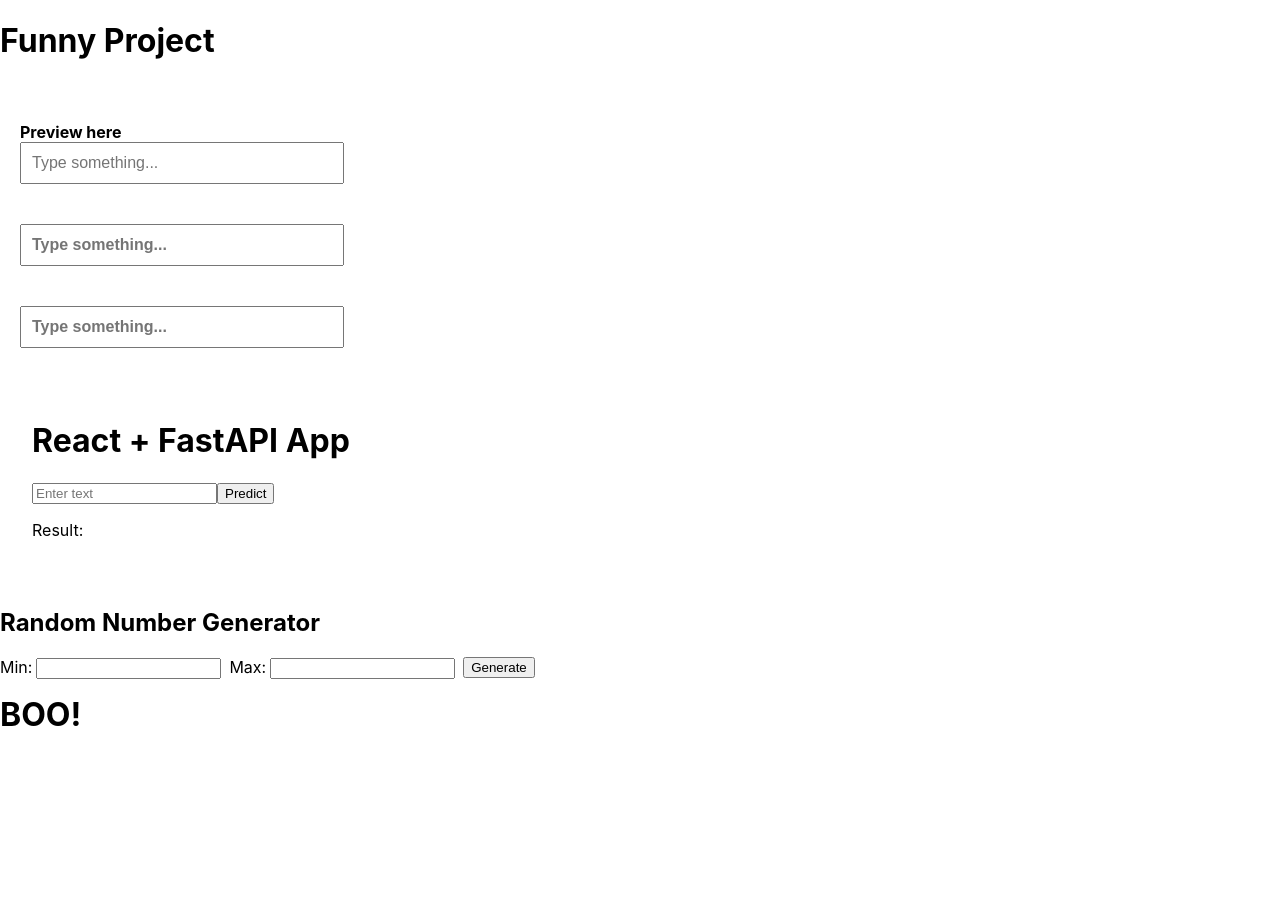
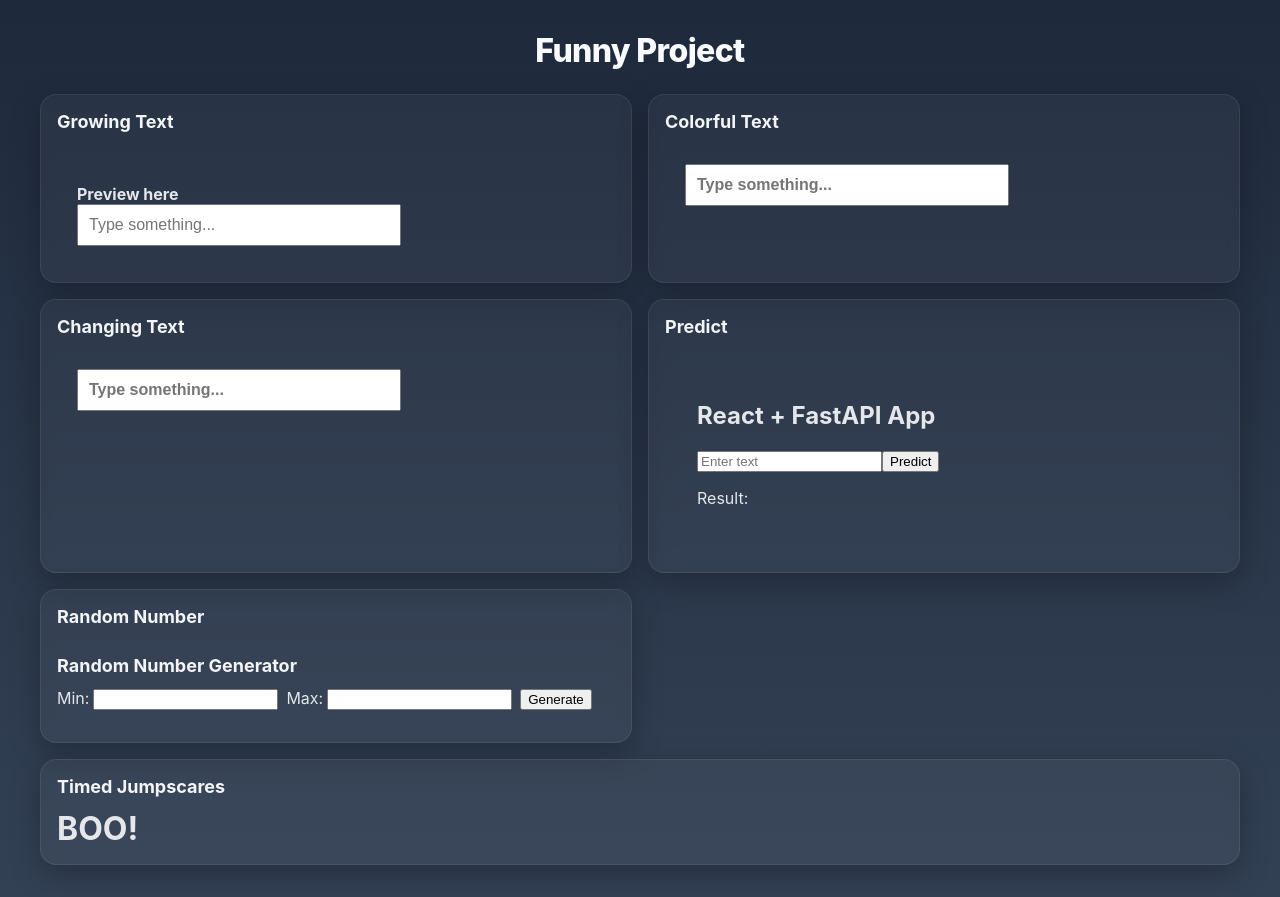
Before and after one commit to DKW2/react_js, a React (Create React App) app in the folder client/: page / in a window 1280 px wide. Before the commit the page ends 800 px from the top, so only its background shows below. Built offline with nearby package versions, Linux system fonts and the light colour scheme.

Commit message:
Utilized cursor to generate pretty decent CSS/HTML structure for the components

```diff
--- a/client/src/App.css
+++ b/client/src/App.css
@@ -1,5 +1,76 @@
 .App {
   text-align: center;
+}
+
+.page {
+  min-height: 100vh;
+  background: linear-gradient(180deg, #1e293b 0%, #334155 100%);
+  padding: 32px 16px;
+  color: #e5e7eb;
+}
+
+.container {
+  max-width: 1200px;
+  margin: 0 auto;
+}
+
+.title {
+  font-size: 32px;
+  line-height: 1.2;
+  font-weight: 800;
+  letter-spacing: -0.02em;
+  margin: 0 0 24px 0;
+  color: #f9fafb;
+  text-align: center;
+}
+
+.grid {
+  display: grid;
+  grid-template-columns: repeat(12, 1fr);
+  gap: 16px;
+}
+
+@media (max-width: 1024px) {
+  .grid { grid-template-columns: repeat(8, 1fr); }
+}
+
+@media (max-width: 640px) {
+  .grid { grid-template-columns: repeat(4, 1fr); }
+}
+
+.card {
+  grid-column: span 6;
+  background: rgba(255, 255, 255, 0.04);
+  border: 1px solid rgba(255, 255, 255, 0.08);
+  border-radius: 16px;
+  padding: 16px;
+  box-shadow: 0 10px 30px rgba(0, 0, 0, 0.25);
+  backdrop-filter: blur(6px);
+}
+
+.card h2 {
+  font-size: 18px;
+  margin: 0 0 12px 0;
+  color: #f3f4f6;
+}
+
+.card-content {
+  display: flex;
+  flex-direction: column;
+  gap: 12px;
+}
+
+.full { grid-column: span 12; }
+.half { grid-column: span 6; }
+.third { grid-column: span 4; }
+
+@media (max-width: 1024px) {
+  .half { grid-column: span 8; }
+  .third { grid-column: span 8; }
+}
+
+@media (max-width: 640px) {
+  .full, .half, .third { grid-column: span 4; }
 }
 
 .Boo, .BooText {
--- a/client/src/App.js
+++ b/client/src/App.js
@@ -14,20 +14,56 @@ function App() {
   }
 
   return (
-    <div>
-      <h1>Funny Project</h1>
+    <div className="page">
+      <div className="container">
+        <h1 className="title">Funny Project</h1>
+        <div className="grid">
+          <section className="card half">
+            <h2>Growing Text</h2>
+            <div className="card-content">
               <GrowingText />
+            </div>
+          </section>
+
+          <section className="card half">
+            <h2>Colorful Text</h2>
+            <div className="card-content">
               <ColorfulText />
+            </div>
+          </section>
+
+          <section className="card half">
+            <h2>Changing Text</h2>
+            <div className="card-content">
               <ChangingText textProperty='fontSize' textChange={textChange} />
+            </div>
+          </section>
+
+          <section className="card half">
+            <h2>Predict</h2>
+            <div className="card-content">
               <Predict/>
+            </div>
+          </section>
+
+          <section className="card half">
+            <h2>Random Number</h2>
+            <div className="card-content">
               <RandomNumber />
-      <div classname='Boo'>
+            </div>
+          </section>
+
+          <section className="card full">
+            <h2>Timed Jumpscares</h2>
+            <div className="card-content">
+              <div className='Boo'>
                 {Array.from( {length: 3}, (_, i) => (
                   <TimedJumpscare key={i} waitTime={(i + 1) * 1000} scareTime={(i + 1) * 1000} />
                 )) }
-        {/* <TimedJumpscare waitTime={1000} scareTime={1000}/>
-        <TimedJumpscare waitTime={1000} scareTime={1000}/>
-        <TimedJumpscare waitTime={1500} scareTime={1000}/> */}
+              </div>
+            </div>
+          </section>
+        </div>
       </div>
     </div>
   );
```
Lines whose indentation alone changed are shown as unchanged.
